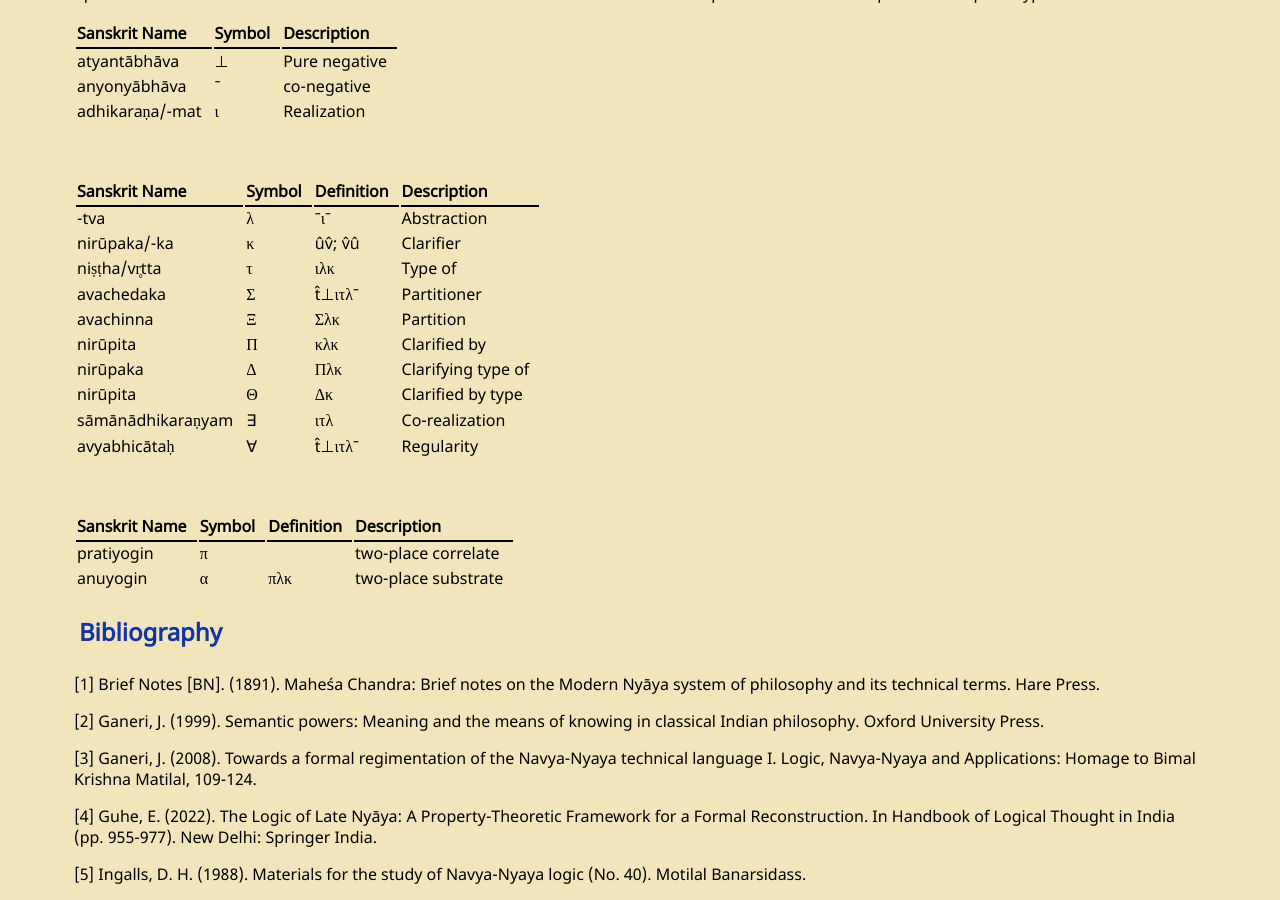
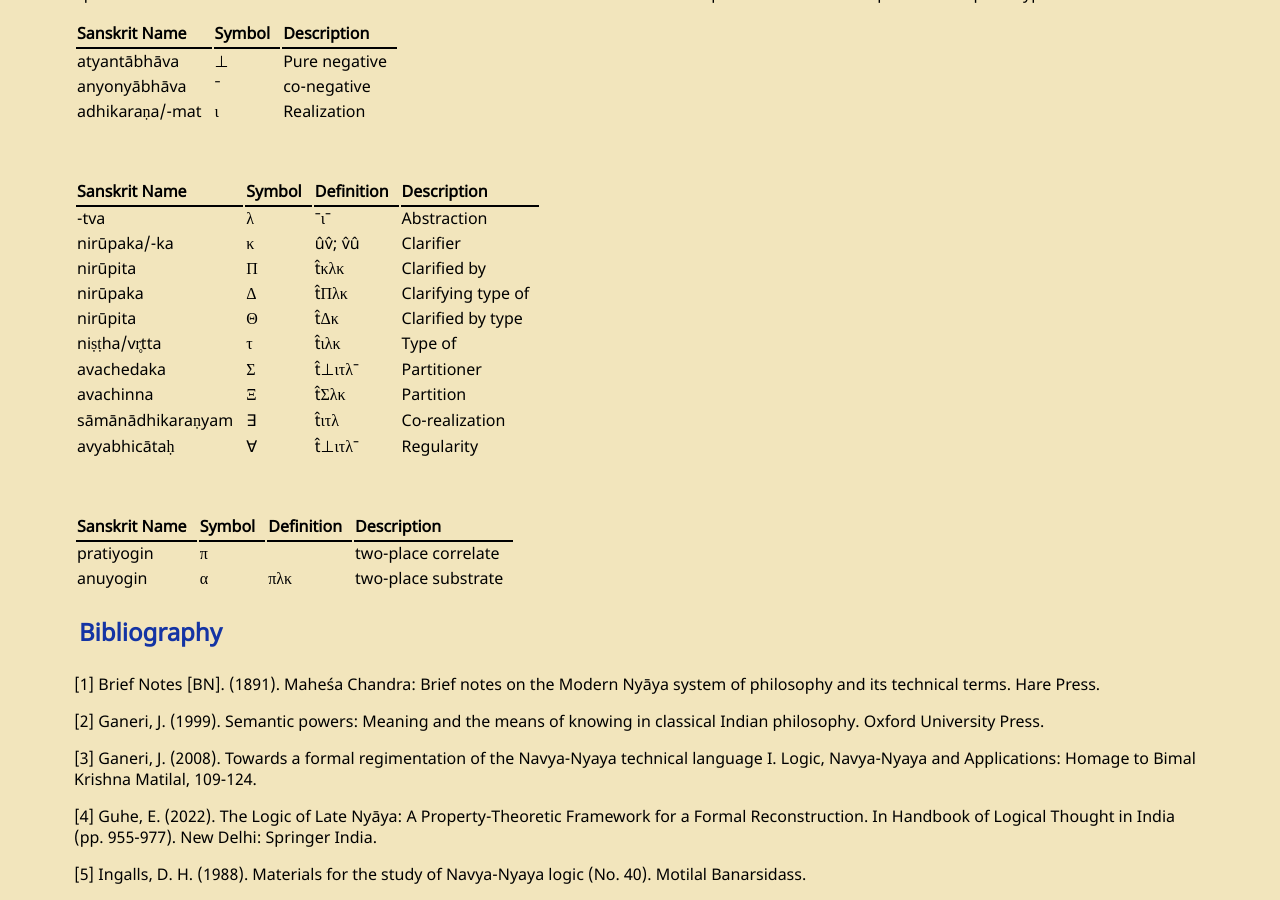
Before and after one commit to vchavali/svadhyayam.github.io, a Jekyll site: the page built from the_analytical_framework_of_navyanyaya.md, in a window 1280 px wide and 900 px high, scrolled down 39418 px. Built offline with Jekyll 4.4.1, drawn with Linux system fonts in a browser that asks for light colours; some web fonts are replaced.

```diff
--- a/the_analytical_framework_of_navyanyaya.md
+++ b/the_analytical_framework_of_navyanyaya.md
@@ -1654,6 +1654,7 @@ Now, how would we translate this into a Navya style formula? First, notice that
 Naiyyāyikas typically do this by breaking a single three-place relation into a conjuction of two-place relations.
 
 So, e.g., the relation `Rxyz` asserted of could be written in terms of three seperate relations `Sxy`, `Txz`, and `Uzy`. We could then represent the relation `R`, asserted between three items `x`, `y`, `z` with the Navya formula:
+
 
 <div>
 Rxyz <br> <br>
@@ -1882,13 +1883,13 @@ Below is a cheat sheet for all the Navyanyāya operators with their Sanskrit nam
 |-------------------|--------|------------|--------------------|
 | -tva              | λ      | ˉιˉ        | Abstraction        |
 | nirūpaka/-ka      | κ      | ûv̂; v̂û     | Clarifier          |
-| niṣṭha/vr̥tta      | τ      | ιλκ        | Type of            |
+| nirūpita          | Π      | t̂κλκ        | Clarified by       |
+| nirūpaka          | Δ      | t̂Πλκ        | Clarifying type of |
+| nirūpita          | Θ      | t̂Δκ         | Clarified by type  |
+| niṣṭha/vr̥tta      | τ      | t̂ιλκ        | Type of            |
 | avachedaka        | Σ      | t̂⊥ιτλˉ     | Partitioner        |
-| avachinna         | Ξ      | Σλκ        | Partition          |
-| nirūpita          | Π      | κλκ        | Clarified by       |
-| nirūpaka          | Δ      | Πλκ        | Clarifying type of |
-| nirūpita          | Θ      | Δκ         | Clarified by type  |
-| sāmānādhikaraṇyam | ∃      | ιτλ        | Co-realization     |
+| avachinna         | Ξ      | t̂Σλκ        | Partition          |
+| sāmānādhikaraṇyam | ∃      | t̂ιτλ        | Co-realization     |
 | avyabhicātaḥ      | ∀      | t̂⊥ιτλˉ     | Regularity         |
 |-------------------|--------|------------|--------------------|
 {: .mdtable}
```
Also changed, not shown: jayanta_dharma_jnyaanam.md (+48 -56 lines).
